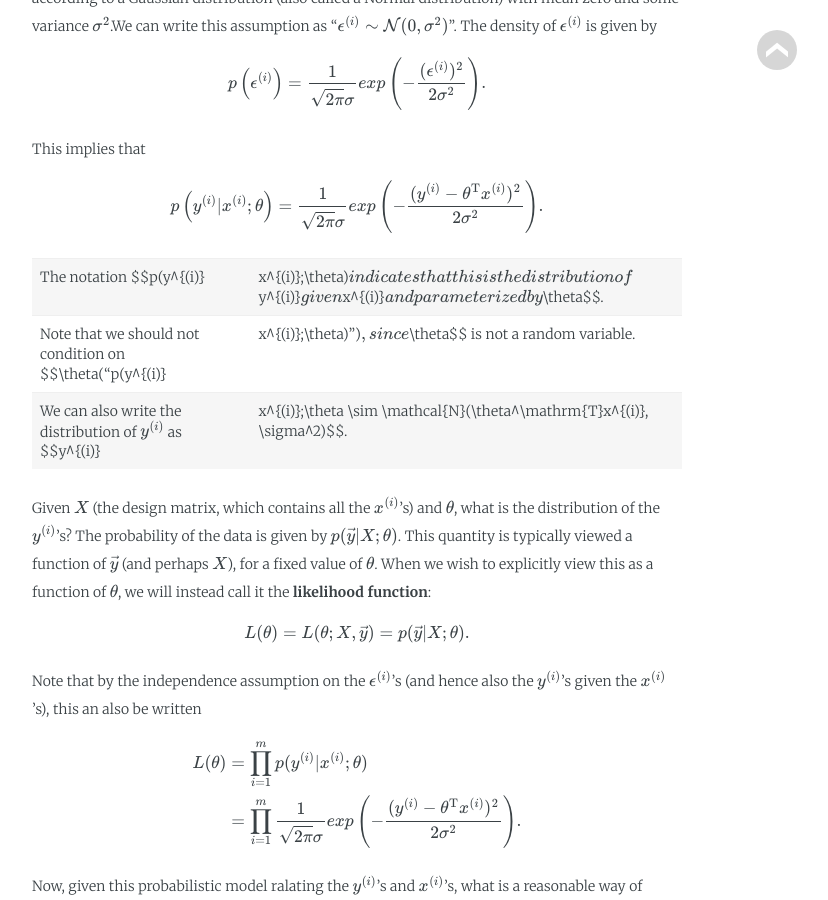
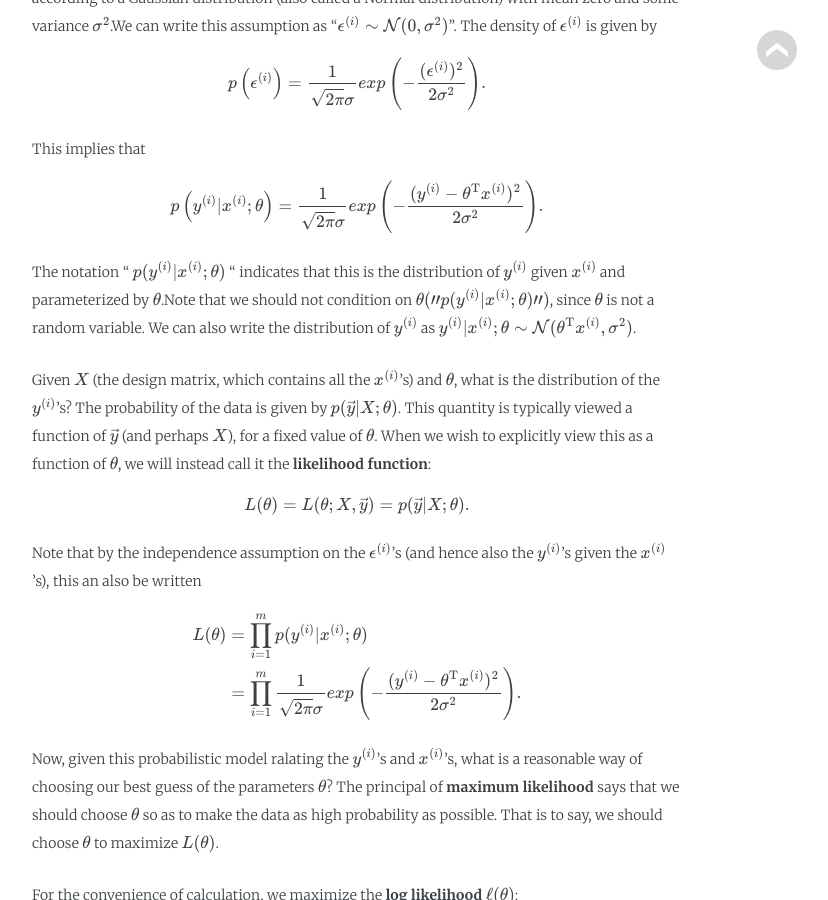
Before and after one commit to TyrionBian/tyrionbian.github.io, a Jekyll site: the page built from _posts/2020-06-03-least-mean-squares.md, in a window 1280 px wide and 900 px high, scrolled down 3589 px. Shown: the whole window, without its empty margins (283-1111 px from the left). Built offline with Jekyll 4.4.1, drawn with Linux system fonts in a browser that asks for light colours; some web fonts are replaced; formulas are drawn with MathJax 3.

```diff
--- a/_posts/2020-06-03-least-mean-squares.md
+++ b/_posts/2020-06-03-least-mean-squares.md
@@ -161,9 +161,17 @@ p\left( y^{(i)}|x^{(i)};\theta \right) =
 \frac{1}{\sqrt{2\pi} \sigma} exp \left( -\frac{(y^{(i)}-\theta^\mathrm{T}x^{(i)})^2}{2\sigma^2} \right).
 $$
 
-The notation $$p(y^{(i)}|x^{(i)};\theta)$$ indicates that this is the distribution of $$y^{(i)}$$ given $$x^{(i)}$$ and parameterized by $$\theta$$.
-Note that we should not condition on $$\theta("p(y^{(i)}|x^{(i)};\theta)")$$, since $$\theta$$ is not a random variable.
-We can also write the distribution of $$y^{(i)}$$ as $$y^{(i)}|x^{(i)};\theta \sim \mathcal{N}(\theta^\mathrm{T}x^{(i)}, \sigma^2)$$.
+The notation "
+$$
+p(y^{(i)}|x^{(i)};\theta)
+$$
+" indicates that this is the distribution of $$y^{(i)}$$ given $$x^{(i)}$$ and parameterized by $$\theta$$.Note that we should not condition on
+$$
+\theta("p(y^{(i)}|x^{(i)};\theta)")
+$$, since $$\theta$$ is not a random variable. We can also write the distribution of $$y^{(i)}$$ as
+$$
+y^{(i)}|x^{(i)};\theta \sim \mathcal{N}(\theta^\mathrm{T}x^{(i)}, \sigma^2)
+$$.
 
 Given $$X$$ (the design matrix, which contains all the $$x^{(i)}$$’s) and $$\theta$$, what is the distribution of the $$y^{(i)}$$’s?  The probability of the data is given by $$p(\vec{y}|X;\theta)$$. This quantity is typically viewed a function of $$\vec{y}$$ (and perhaps $$X$$), for a fixed value of $$\theta$$. When we wish to explicitly view this as a function of $$\theta$$, we will instead call it the **likelihood function**:
 \$$
```
